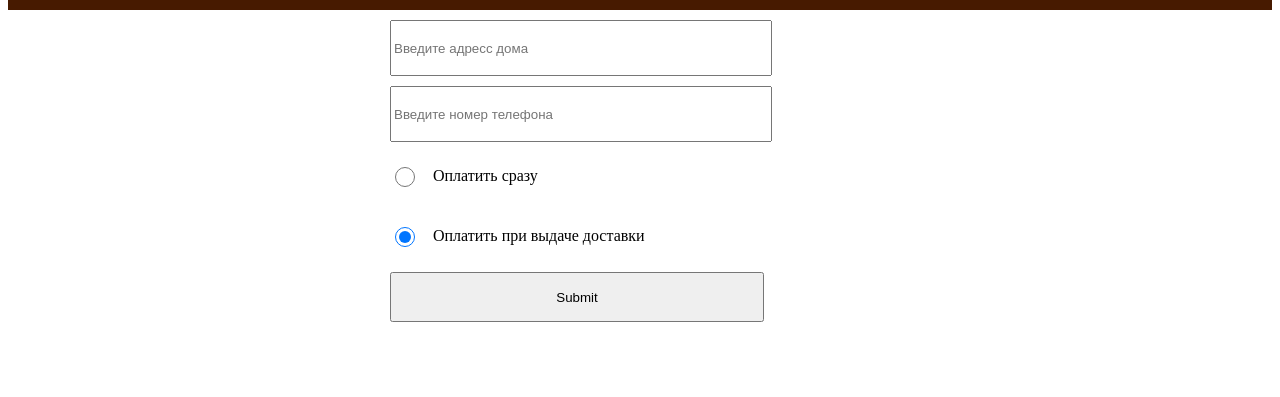
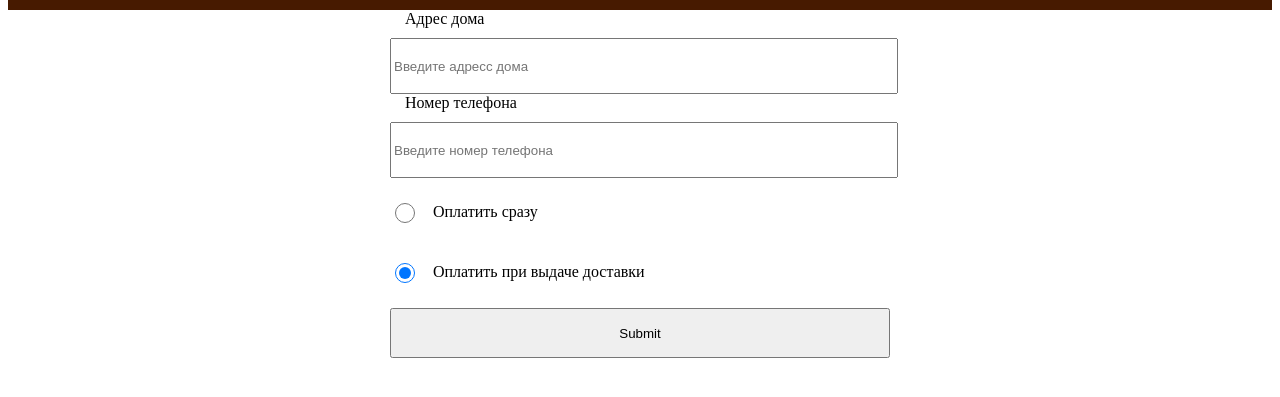
Before and after one commit to ramextalio/mshp, a plain HTML site: page money.html in a window 1280 px wide. Shown: the part 61-458 px from the top of the page. Drawn offline with Linux system fonts and the light colour scheme.

Commit message:
Update money.html

```diff
--- a/money.html
+++ b/money.html
@@ -13,7 +13,9 @@
     <main>
 
         <form>
+            <label for="adress">Адрес дома</label>
             <input type="text" required name="adress" placeholder="Введите адресс дома">
+            <label for="phone">Номер телефона</label>
             <input type="number" required name="phone" placeholder="Введите номер телефона">
             <div class="yn"><input type="radio" name="pay" ><label for="pay">Оплатить сразу</label></div>
             <div class="yn"><input type="radio" name="pay" checked><label for="pay">Оплатить при выдаче доставки</label></div>
```
